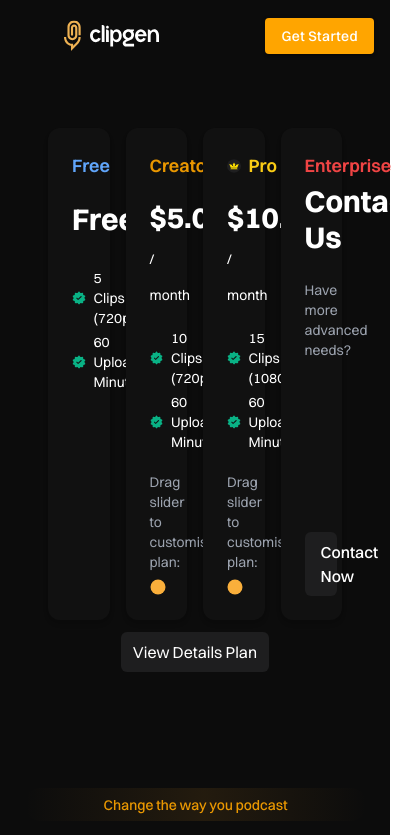
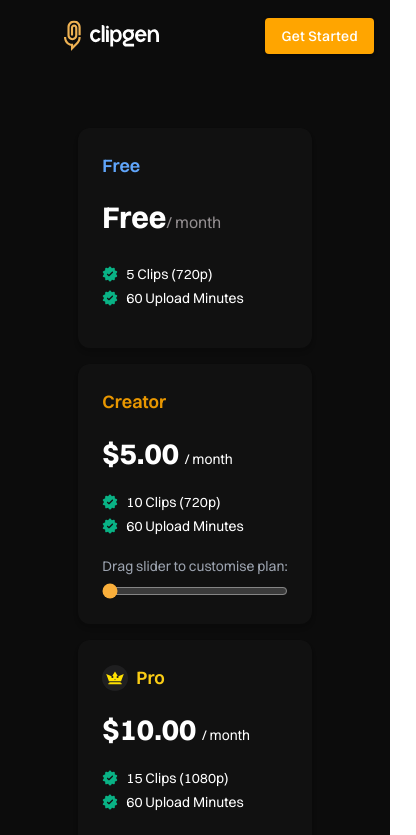
Before and after one commit to aptosmonkeysdev/clipgen-website, a React (Vite) app: page /pricing in a window 390 px wide. Shown: the top 835 px of the page, 416 px wide, since content can reach past the window. Built offline with nearby package versions, Linux system fonts and the light colour scheme; some icons are missing.

Commit message:
responsive

```diff
--- a/src/screens/Pricing.jsx
+++ b/src/screens/Pricing.jsx
@@ -8,7 +8,7 @@ export const Pricing = () => {
 
     return  (
         <div>
-            <div className="grid grid-cols-4 md:flex-row gap-4 justify-center items-stretch p-8 pb-0 text-white">
+            <div className="grid md:grid-cols-4 md:flex-row gap-4 justify-center items-stretch p-8 pb-0 text-white">
                 {/* Free Plan */}
                 <div className={`bg-[#111] rounded-xl p-6  justify-between shadow-md `}>
                     <div>
```
